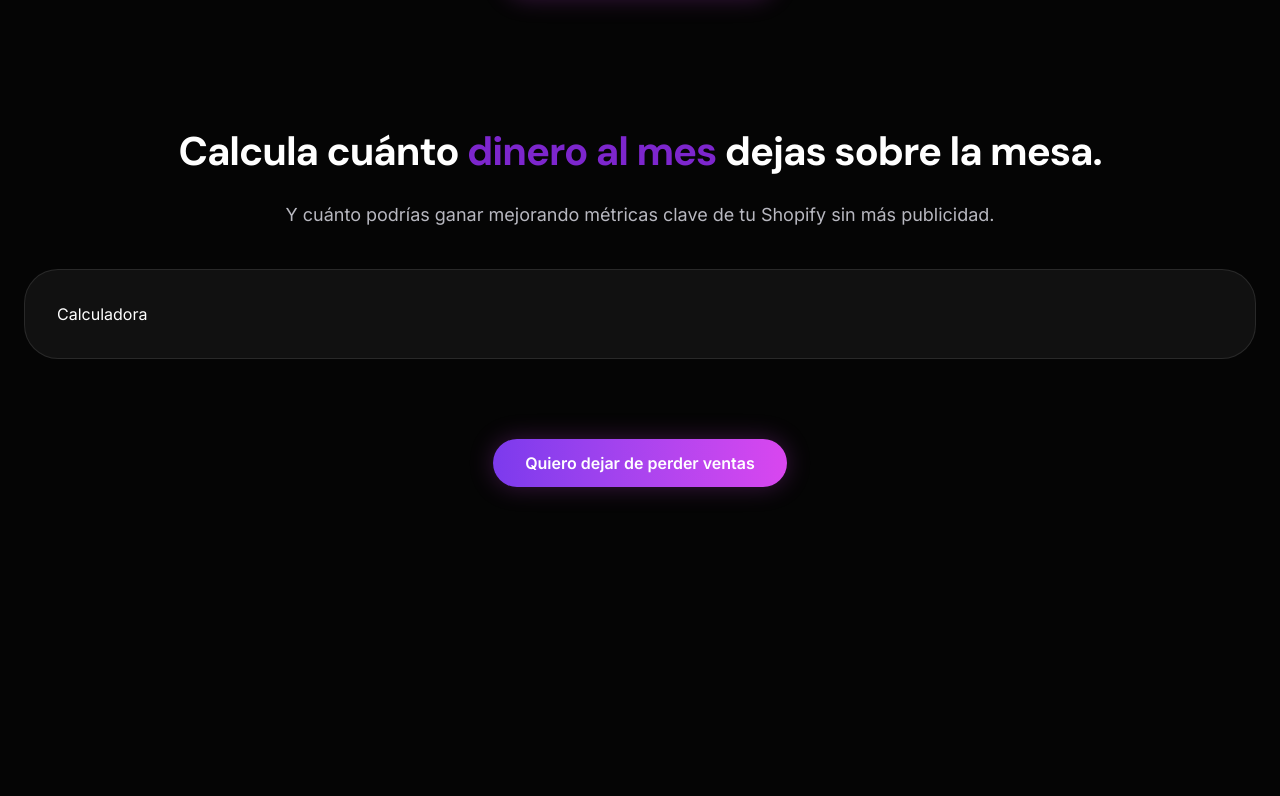
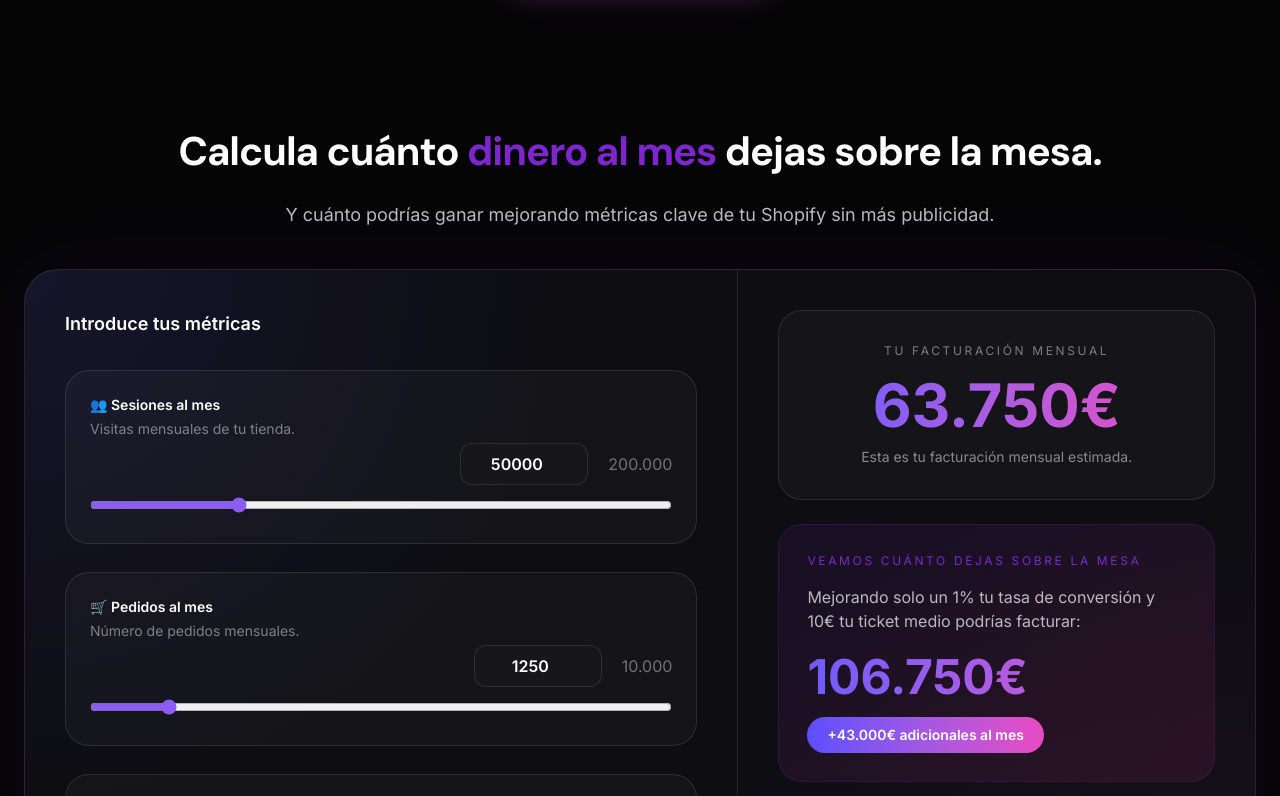
Before and after one commit to MaikelScalate/scalatelab, a Next.js app: page / in a window 1280 px wide. Shown: the part 2733-3529 px from the top of the page. Before the commit the page ends 3348 px from the top, so only its background shows below. Built offline with nearby package versions, Linux system fonts and the light colour scheme.

Commit message:
Mejorar diseño

```diff
--- a/app/components/ui/Calculator.tsx
+++ b/app/components/ui/Calculator.tsx
@@ -1,18 +1,547 @@
+"use client";
+
+import { useState } from "react";
+
 export default function Calculator() {
+
+  const [sessions, setSessions] = useState(50000);
+  const [orders, setOrders] = useState(1250);
+ const [conversion, setConversion] = useState(2.5);
+ const [ticket, setTicket] = useState(51);
+
+const revenue = orders * ticket;
+
+const improvedConversion = conversion + 1;
+
+const improvedTicket = ticket + 10;
+
+const improvedOrders = Math.round(
+  sessions * (improvedConversion / 100)
+);
+
+const improvedRevenue =
+  improvedOrders * improvedTicket;
+
+const extraRevenue =
+  improvedRevenue - revenue;
   return (
     <div
       className="
-        mx-auto
-        w-full
-        max-w-7xl
-        rounded-[34px]
+  mx-auto
+  max-w-7xl
+  overflow-hidden
+  rounded-[34px]
+  border
+  border-white/10
+  shadow-[0_0_80px_rgba(130,60,255,.08)]
+"
+style={{
+  background:
+    "radial-gradient(circle at top left, rgba(109,91,255,.10), transparent 35%), radial-gradient(circle at bottom right, rgba(232,74,194,.08), transparent 45%), #0D0D12",
+}}
+    >
+      <div className="grid lg:grid-cols-[58%_42%]">
+
+        {/* IZQUIERDA */}
+
+        <div className="border-r border-white/10 p-10">
+        <h3 className="mb-8 text-lg font-semibold text-white">
+  Introduce tus métricas
+</h3>
+
+<div className="space-y-7">
+
+  <div
+    className="
+      rounded-3xl
+      border
+      border-white/10
+      bg-white/[0.03]
+      p-6
+    "
+  >
+
+    <p className="text-sm font-semibold text-white">
+      👥 Sesiones al mes
+    </p>
+
+    <p className="mt-1 text-sm text-white/45">
+      Visitas mensuales de tu tienda.
+    </p>
+
+    <div
+className="
+mt-1
+flex
+items-center
+justify-end
+gap-5
+"
+>
+
+      <input
+  type="number"
+  value={sessions}
+  min={500}
+  max={200000}
+  step={500}
+  onChange={(e) => {
+
+    let value = Number(e.target.value);
+
+    if (value < 500) value = 500;
+    if (value > 200000) value = 200000;
+
+    setSessions(value);
+
+    const newOrders = Math.min(
+  Math.round(value * (conversion / 100)),
+  10000
+);
+
+setOrders(newOrders);
+
+  }}
+  className="
+    w-32
+    rounded-xl
+    border
+    border-white/10
+    bg-[#16161B]
+    py-2
+    text-center
+    font-semibold
+    text-white
+    outline-none
+  "
+/>
+
+      <span className="text-white/40">
+        200.000
+      </span>
+
+    </div>
+
+    <input
+  type="range"
+  min="500"
+max="200000"
+step="500"
+  value={sessions}
+  onChange={(e) => {
+  const newSessions = Number(e.target.value);
+
+  setSessions(newSessions);
+
+  setOrders(
+    Math.round(
+      newSessions * (conversion / 100)
+    )
+  );
+}}
+  className="
+    mt-3
+    w-full
+    accent-[#8B5CF6]
+"
+/>
+
+  </div>
+{/* PEDIDOS */}
+
+<div
+  className="
+    rounded-3xl
+    border
+    border-white/10
+    bg-white/[0.03]
+    p-6
+  "
+>
+  <p className="text-sm font-semibold text-white">
+    🛒 Pedidos al mes
+  </p>
+
+  <p className="mt-1 text-sm text-white/45">
+    Número de pedidos mensuales.
+  </p>
+
+  <div className="mt-1 flex items-center justify-end gap-5">
+
+    <input
+  type="number"
+  value={orders}
+  min={1}
+  max={10000}
+  step={1}
+  onChange={(e) => {
+
+  let value = Number(e.target.value);
+
+  if (value < 1) value = 1;
+  if (value > 10000) value = 10000;
+
+  let newConversion =
+    (value / sessions) * 100;
+
+  if (newConversion > 10) {
+    newConversion = 10;
+    value = Math.round(
+      sessions * 0.10
+    );
+  }
+
+  setOrders(value);
+  setConversion(newConversion);
+
+}}
+  className="
+    w-32
+    rounded-xl
+    border
+    border-white/10
+    bg-[#16161B]
+    py-2
+    text-center
+    font-semibold
+    text-white
+    outline-none
+  "
+/>
+
+    <span className="text-white/40">
+      10.000
+    </span>
+  </div>
+
+  <input
+  type="range"
+  min="1"
+max="10000"
+step="1"
+  value={orders}
+  onChange={(e) => {
+  const newOrders = Number(e.target.value);
+
+  setOrders(newOrders);
+
+  setConversion(
+    (newOrders / sessions) * 100
+  );
+}}
+  className="
+    mt-3
+    w-full
+    accent-[#8B5CF6]
+"
+/>
+</div>
+
+{/* CONVERSIÓN */}
+
+<div
+  className="
+    rounded-3xl
+    border
+    border-white/10
+    bg-white/[0.03]
+    p-6
+  "
+>
+  <p className="text-sm font-semibold text-white">
+    📈 Tasa de conversión
+  </p>
+
+  <p className="mt-1 text-sm text-white/45">
+    Porcentaje de visitantes que compran.
+  </p>
+
+  <div className="mt-1 flex items-center justify-end gap-5">
+
+    <input
+  type="number"
+  value={conversion}
+  min={0}
+  max={10}
+  step={0.1}
+  onChange={(e) => {
+
+    let value = Number(e.target.value);
+
+    if (value < 0) value = 0;
+    if (value > 10) value = 10;
+
+    setConversion(value);
+
+    setOrders(
+      Math.round(
+        sessions * (value / 100)
+      )
+    );
+
+  }}
+  className="
+    w-32
+    rounded-xl
+    border
+    border-white/10
+    bg-[#16161B]
+    py-2
+    text-center
+    font-semibold
+    text-white
+    outline-none
+  "
+/>
+
+    <span className="text-white/40">
+      10%
+    </span>
+  </div>
+
+  <input
+  type="range"
+  min="0"
+  max="10"
+  step="0.1"
+  value={conversion}
+  onChange={(e) => {
+  const newConversion = Number(e.target.value);
+
+  setConversion(newConversion);
+
+  setOrders(
+    Math.round(
+      sessions * (newConversion / 100)
+    )
+  );
+}}
+  className="
+    mt-3
+    w-full
+    accent-[#8B5CF6]
+"
+/>
+</div>
+
+{/* TICKET */}
+
+<div
+  className="
+    rounded-3xl
+    border
+    border-white/10
+    bg-white/[0.03]
+    p-6
+  "
+>
+  <p className="text-sm font-semibold text-white">
+    💳 Ticket medio
+  </p>
+
+  <p className="mt-1 text-sm text-white/45">
+    Importe medio por pedido.
+  </p>
+
+  <div className="mt-1 flex items-center justify-end gap-5">
+
+    <input
+  type="number"
+  value={ticket}
+  min={10}
+  max={250}
+  step={1}
+  onChange={(e) => {
+
+    let value = Number(e.target.value);
+
+    if (value < 10) value = 10;
+    if (value > 250) value = 250;
+
+    setTicket(value);
+
+  }}
+  className="
+    w-32
+    rounded-xl
+    border
+    border-white/10
+    bg-[#16161B]
+    py-2
+    text-center
+    font-semibold
+    text-white
+    outline-none
+  "
+/>
+
+    <span className="text-white/40">
+      250€
+    </span>
+  </div>
+
+  <input
+  type="range"
+  min="10"
+  max="250"
+  value={ticket}
+  onChange={(e) => setTicket(Number(e.target.value))}
+  className="
+    mt-3
+    w-full
+    accent-[#8B5CF6]
+"
+/>
+</div>
+</div>
+
+        </div>
+
+       {/* ================= DERECHA ================= */}
+
+<div className="p-10">
+
+  <div className="space-y-6">
+
+    {/* FACTURACIÓN */}
+
+    <div
+      className="
+        rounded-3xl
         border
         border-white/10
-        bg-[#111111]
+        bg-white/[0.03]
         p-8
+        text-center
       "
     >
-      Calculadora
+      <p className="text-xs uppercase tracking-[0.22em] text-white/45">
+        Tu facturación mensual
+      </p>
+      <h2
+        className="
+          mt-4
+          bg-gradient-to-r
+          from-[#6D5BFF]
+          to-[#E84AC2]
+          bg-clip-text
+          text-6xl
+          font-bold
+          text-transparent
+        "
+      >
+        {revenue.toLocaleString("es-ES")}€
+      </h2>
+
+      <p className="mt-3 text-sm text-white/50">
+        Esta es tu facturación mensual estimada.
+      </p>
     </div>
+
+    {/* POTENCIAL */}
+
+    <div
+      className="
+        rounded-3xl
+        border
+        border-purple/20
+        bg-gradient-to-br
+        from-purple/10
+        to-pink-500/10
+        p-7
+      "
+    >
+      <p className="text-xs uppercase tracking-[0.22em] text-purple">
+        Veamos cuánto dejas sobre la mesa
+      </p>
+
+      <p className="mt-4 text-white/70">
+        Mejorando solo un 1% tu tasa de conversión y 10€ tu ticket medio podrías facturar:
+      </p>
+
+      <h3
+        className="
+          mt-5
+          bg-gradient-to-r
+          from-[#6D5BFF]
+          to-[#E84AC2]
+          bg-clip-text
+          text-5xl
+          font-bold
+          text-transparent
+        "
+      >
+        {improvedRevenue.toLocaleString("es-ES")}€
+      </h3>
+
+      <div
+        className="
+          mt-4
+          inline-flex
+          rounded-full
+          bg-gradient-to-r
+          from-[#5B4EFF]
+          to-[#E84AC2]
+          px-5
+          py-2
+          text-sm
+          font-semibold
+          text-white
+        "
+      >
+        +{extraRevenue.toLocaleString("es-ES")}€ adicionales al mes
+      </div>
+    </div>
+
+    {/* PUNTUACIÓN */}
+
+    <div
+      className="
+        flex
+        items-center
+        gap-6
+        rounded-3xl
+        border
+        border-white/10
+        bg-white/[0.03]
+        p-6
+      "
+    >
+      <div
+        className="
+          flex
+          h-20
+          w-20
+          items-center
+          justify-center
+          rounded-full
+          border-[6px]
+          border-yellow-400
+          text-3xl
+          font-bold
+          text-yellow-400
+        "
+      >
+        62
+      </div>
+
+      <div>
+        <p className="text-xs uppercase tracking-[0.2em] text-white/45">
+          Puntuación
+        </p>
+
+        <p className="mt-2 text-2xl font-bold text-yellow-400">
+          Media
+        </p>
+
+        <p className="mt-1 text-sm text-white/55">
+          Tu tienda tiene margen de mejora.
+        </p>
+      </div>
+    </div>
+</div>
+  </div>
+</div>
+</div>
   );
 }
```
